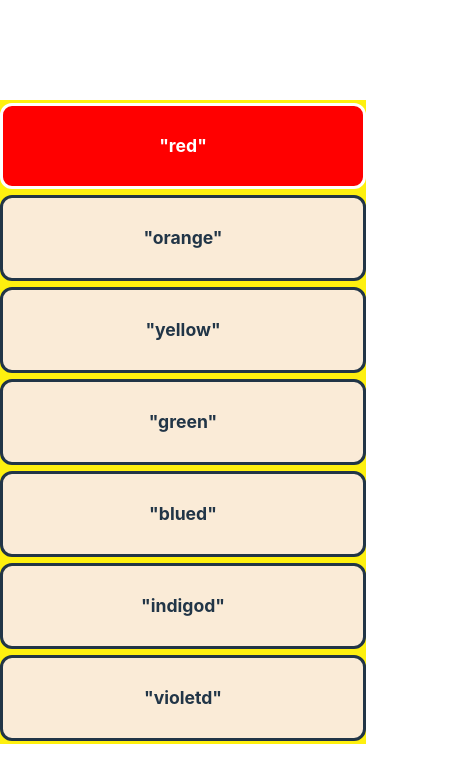
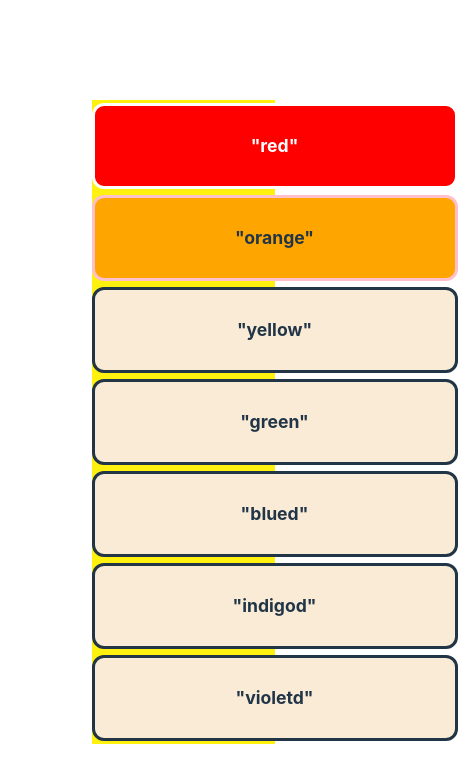
Before and after one commit to lcim/vite-test, a React (Vite) app: page / in a window 390 px wide. Shown: the top 782 px of the page, 458 px wide, since content can reach past the window. Built offline with nearby package versions, Linux system fonts and the light colour scheme.

Commit message:
container centering and @new media query

```diff
--- a/src/index.css
+++ b/src/index.css
@@ -20,7 +20,8 @@
   justify-content: center;
   align-items: center;
   text-align: center;
-  margin-inline: auto;
+  margin: auto;
+  width: 50%;
 }
 .box {
   height: 80px;
@@ -54,10 +55,16 @@
     border: 3px solid #FFFFFF;
   }
 }
-@media screen and (min-width: 480px) and (max-height: 300px) {
+@media screen and (min-width: 360px) and (min-height: 760px) {
   .oranged {
     background-color: orange;
     border: 3px solid pink;
+  }
+}
+@media screen and (min-width: 480px) and (max-height: 300px) {
+  .yellowd {
+    background-color: yellowgreen;
+    border: 6px dashed red;
   }
 }
 
```
